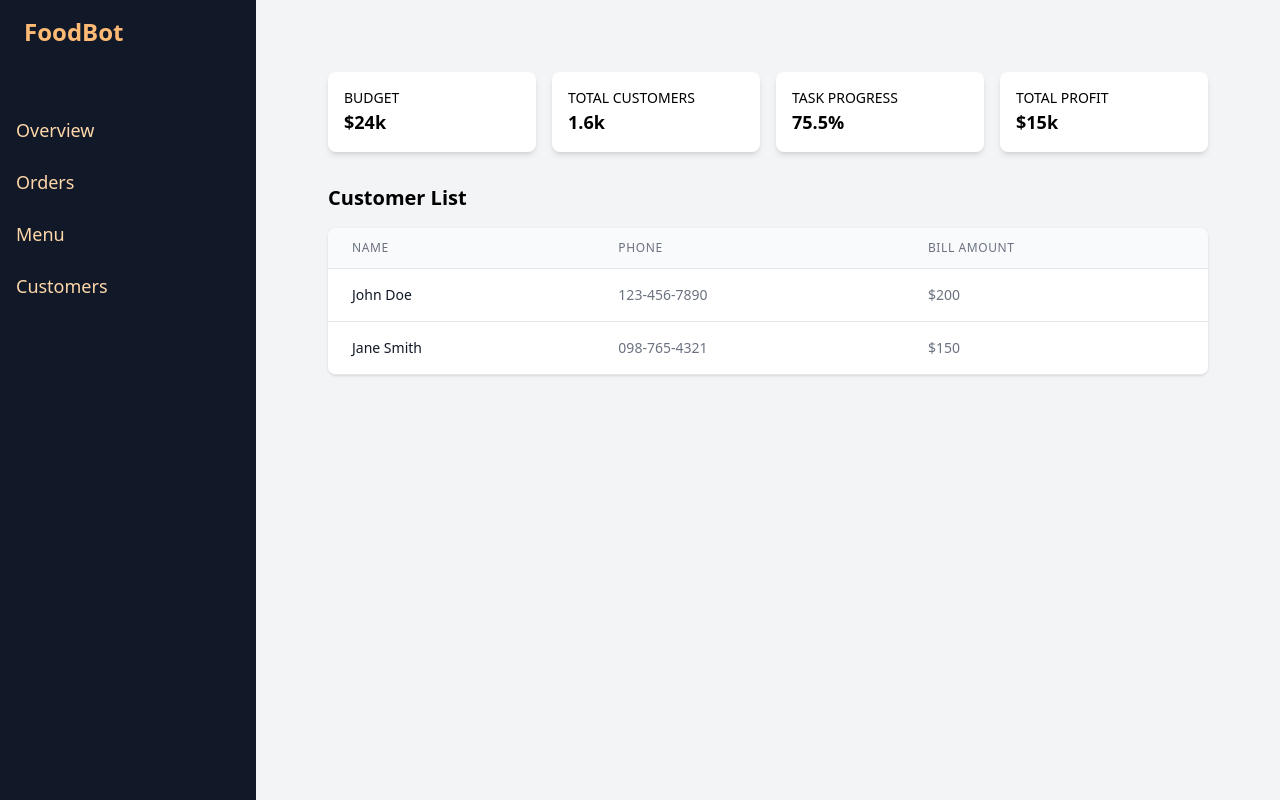
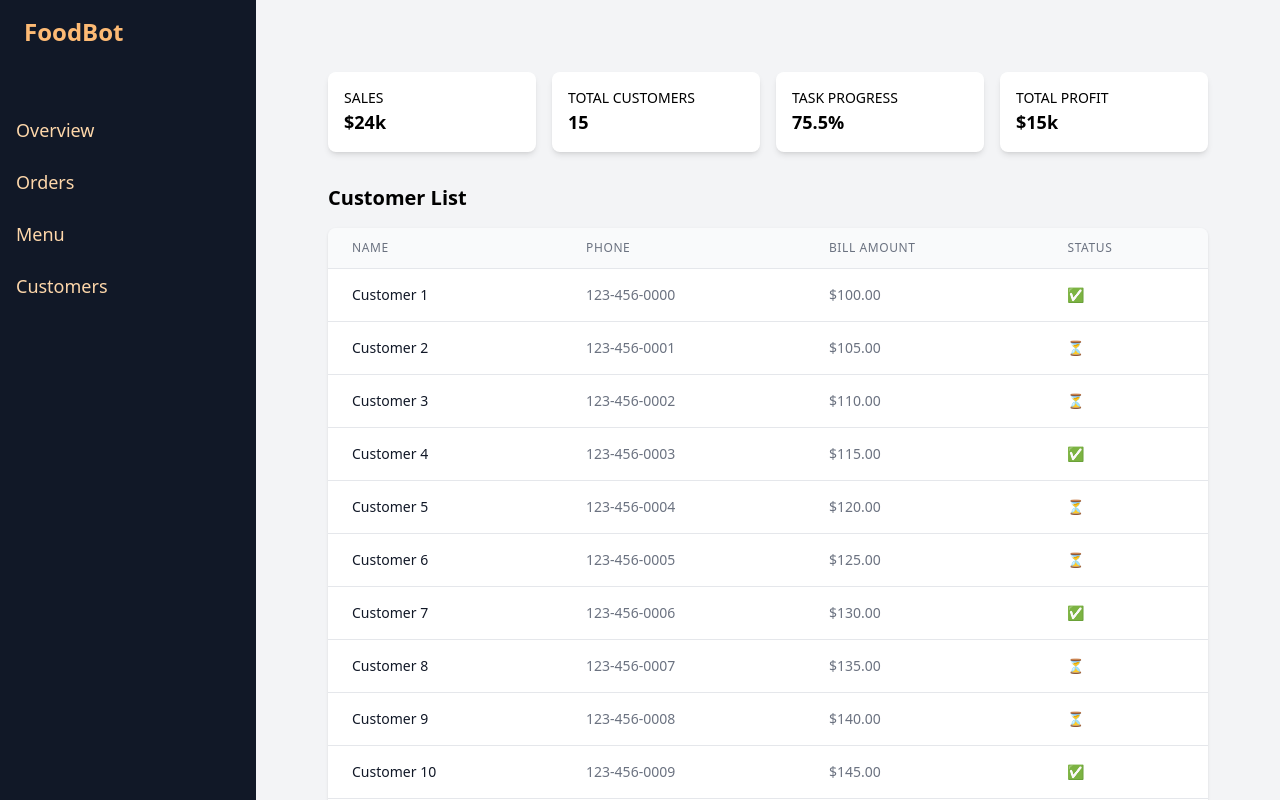
Before and after one commit to adilzubair/Yukthi_hackathon, a React (Vite) app in the folder FoodBot/: page /dashboard in a window 1280 px wide. Built offline with nearby package versions, Linux system fonts and the light colour scheme.

Commit message:
UI Changes and Functionality

```diff
--- a/FoodBot/package.json
+++ b/FoodBot/package.json
@@ -10,6 +10,7 @@
     "preview": "vite preview"
   },
   "dependencies": {
+    "axios": "^1.6.8",
     "firebase": "^10.9.0",
     "react": "^18.2.0",
     "react-dom": "^18.2.0",
--- a/FoodBot/src/pages/Add.jsx
+++ b/FoodBot/src/pages/Add.jsx
@@ -14,11 +14,12 @@ const Add = () => {
       // Make a POST request to your backend endpoint (/menu) with the item data
       const description=itemDescription;
       const price=itemPrice;
-      const response = await axios.post('https://localhost:3000/menu', {
-        itemName,
-        description,
-        price
-      });
+      const response = await axios.post('http://localhost:3000/menu', {
+  itemName,
+  description: itemDescription, // ensure these field names match your backend expectation
+  price: Number(itemPrice), // Convert to number if your backend expects a number
+});
+
 
     } catch (error) {
       console.error('Error adding item:', error);
--- a/FoodBot/src/pages/OverviewPage.jsx
+++ b/FoodBot/src/pages/OverviewPage.jsx
@@ -14,35 +14,35 @@ const InfoCard = ({ title, value, icon, color }) => {
   );
 };
 
-const CustomerRow = ({ name, phone, bill }) => {
+const CustomerRow = ({ name, phone, bill, status }) => {
+  const statusSymbol = status === 'complete' ? '✅' : '⏳';
   return (
     <tr>
       <td className="px-6 py-4 whitespace-nowrap text-sm font-medium text-gray-900">{name}</td>
       <td className="px-6 py-4 whitespace-nowrap text-sm text-gray-500">{phone}</td>
       <td className="px-6 py-4 whitespace-nowrap text-sm text-gray-500">{bill}</td>
+      <td className="px-6 py-4 whitespace-nowrap text-sm text-gray-500">{statusSymbol}</td>
     </tr>
   );
 };
 
 const OverviewPage = () => {
-  // Dummy data for customers
-  const customers = [
-    { name: 'John Doe', phone: '123-456-7890', bill: '$200' },
-    { name: 'Jane Smith', phone: '098-765-4321', bill: '$150' },
-    // ... other customers
-  ];
+  const customers = Array.from({ length: 15 }, (_, index) => ({
+    id: index,
+    name: `Customer ${index + 1}`,
+    phone: `123-456-${String(index).padStart(4, '0')}`,
+    bill: `$${(100 + index * 5).toFixed(2)}`,
+    status: index % 3 === 0 ? 'complete' : 'pending',
+  }));
 
   return (
     <div className="p-8">
       <div className="grid grid-cols-1 sm:grid-cols-2 lg:grid-cols-4 gap-4 mb-8">
-        <InfoCard title="BUDGET" value="$24k" color="bg-white" />
-        <InfoCard title="TOTAL CUSTOMERS" value="1.6k" color="bg-white" />
+        <InfoCard title="SALES" value="$24k" color="bg-white" />
+        <InfoCard title="TOTAL CUSTOMERS" value="15" color="bg-white" />
         <InfoCard title="TASK PROGRESS" value="75.5%" color="bg-white" />
         <InfoCard title="TOTAL PROFIT" value="$15k" color="bg-white" />
       </div>
-      {/* Assuming you have a chart component */}
-      {/* <SalesChart /> */}
-      {/* <TrafficSourceChart /> */}
       <div className="flex flex-col mt-8">
         <h2 className="text-xl font-semibold mb-4">Customer List</h2>
         <div className="shadow overflow-hidden border-b border-gray-200 sm:rounded-lg">
@@ -58,11 +58,20 @@ const OverviewPage = () => {
                 <th scope="col" className="px-6 py-3 text-left text-xs font-medium text-gray-500 uppercase tracking-wider">
                   Bill Amount
                 </th>
+                <th scope="col" className="px-6 py-3 text-left text-xs font-medium text-gray-500 uppercase tracking-wider">
+                  Status
+                </th>
               </tr>
             </thead>
             <tbody className="bg-white divide-y divide-gray-200">
-              {customers.map(customer => (
-                <CustomerRow key={customer.phone} name={customer.name} phone={customer.phone} bill={customer.bill} />
+              {customers.map((customer) => (
+                <CustomerRow
+                  key={customer.id}
+                  name={customer.name}
+                  phone={customer.phone}
+                  bill={customer.bill}
+                  status={customer.status}
+                />
               ))}
             </tbody>
           </table>
```
Also changed, not shown: 1 other file (tests, documents, lock files or other folders).
